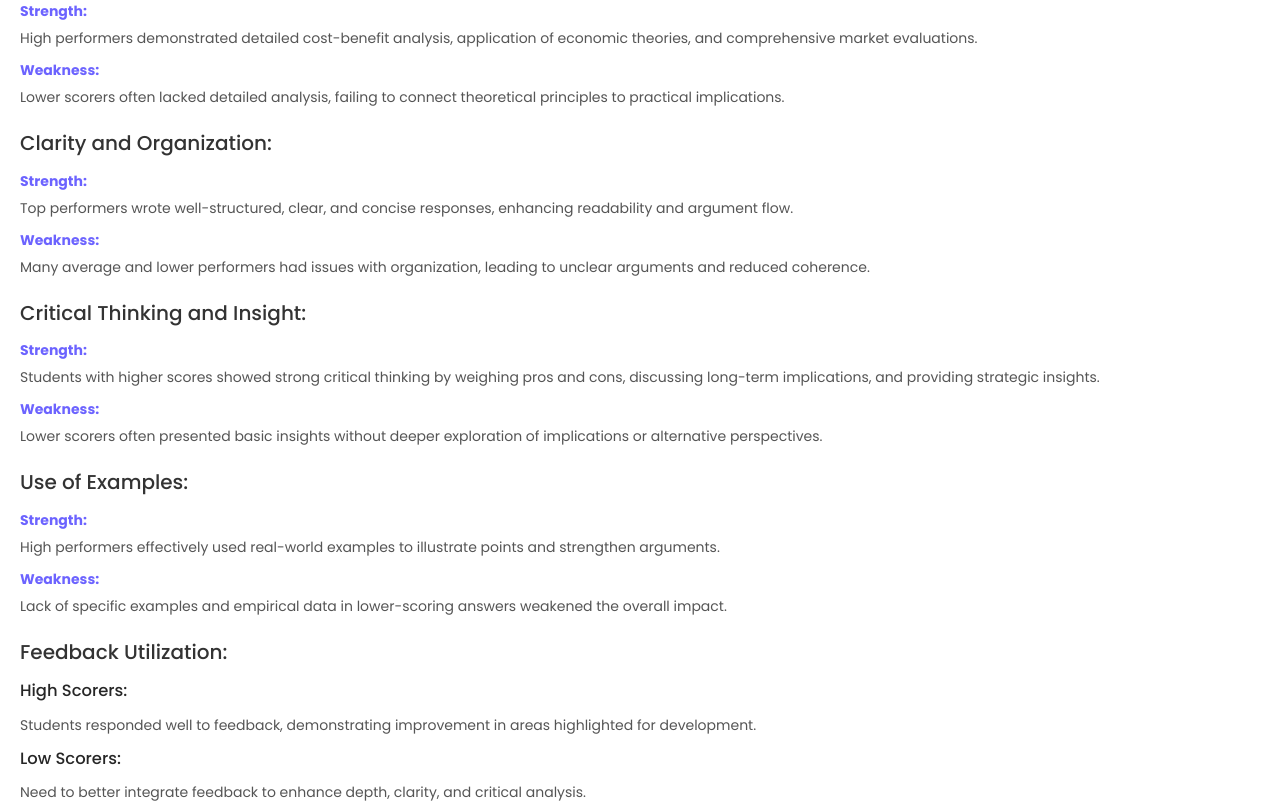
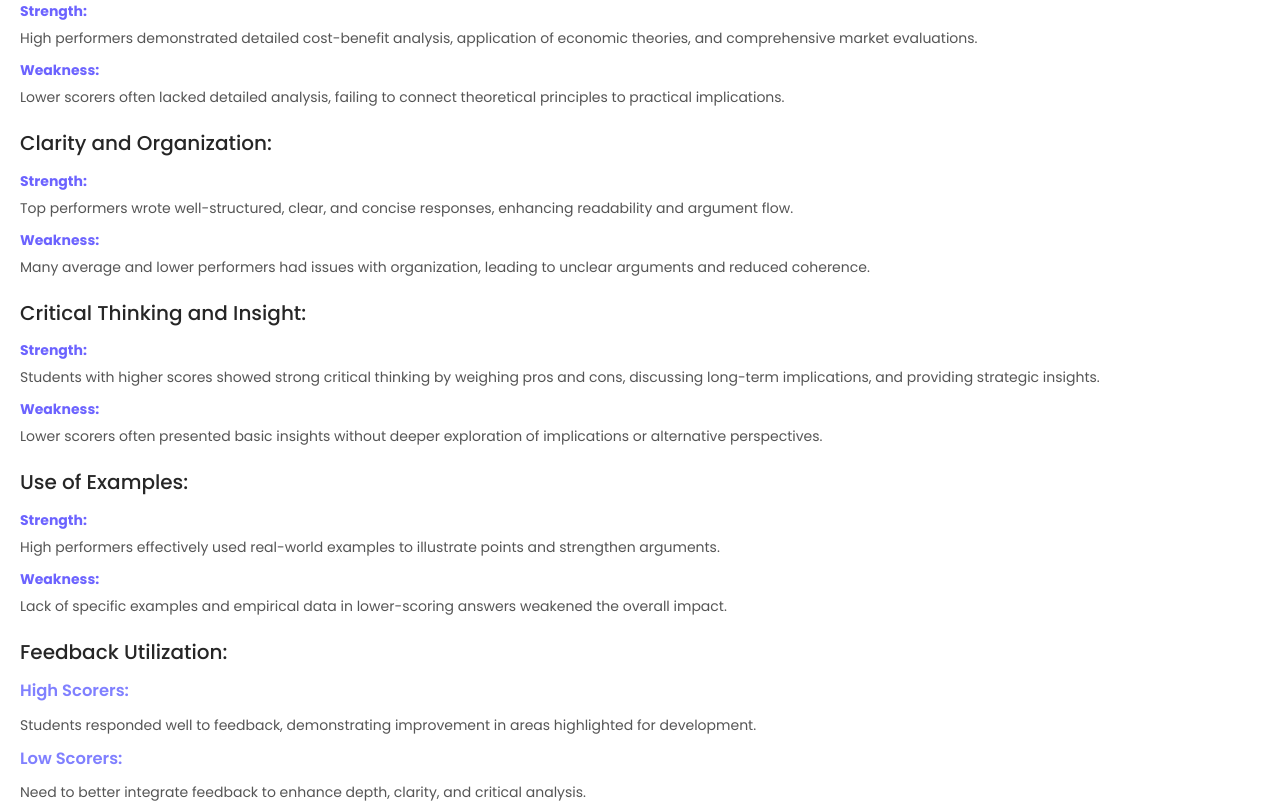
Before and after one commit to gopisuresh-dev2prod/grading-assistant, a React (Create React App) app: page /evaluation-report in a window 1280 px wide. Shown: the part 380-1183 px from the top of the page. Built offline with nearby package versions, Linux system fonts and the light colour scheme; sample sign-in values are in the browser's storage.

Commit message:
update EvaluationReportPage.scss

```diff
--- a/src/Pages/EvaluationReportPage/EvaluationReportPage.scss
+++ b/src/Pages/EvaluationReportPage/EvaluationReportPage.scss
@@ -83,7 +83,7 @@
       h2 {
         margin-top: 20px;
         margin-bottom: 10px;
-        color: #333;
+
         font-size: 2rem;
       }
 
@@ -104,6 +104,8 @@
 
           h3 {
             margin: 10px 0;
+            color: #8080ff;
+            font-weight: 600;
           }
 
           ul {
```
